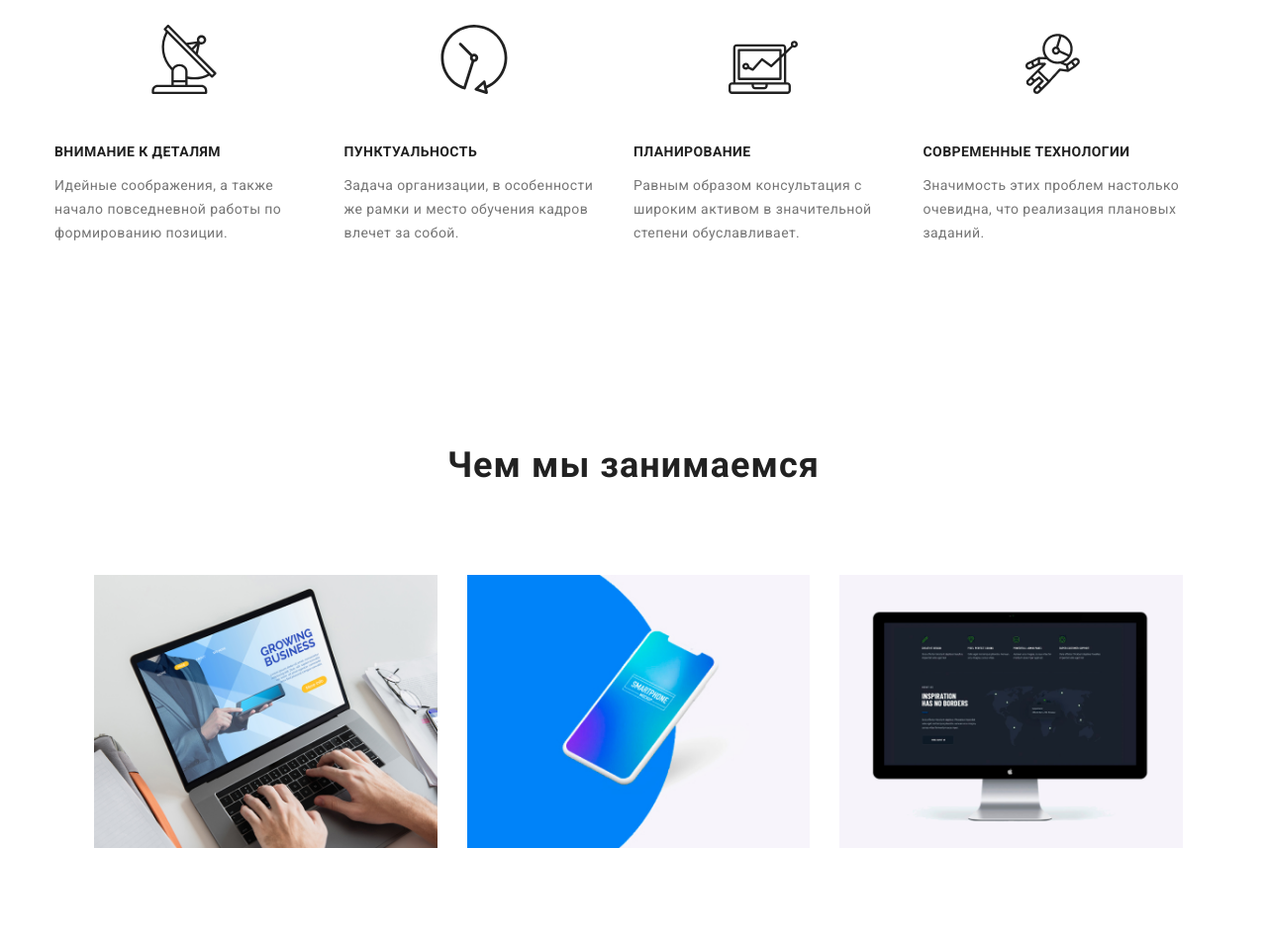
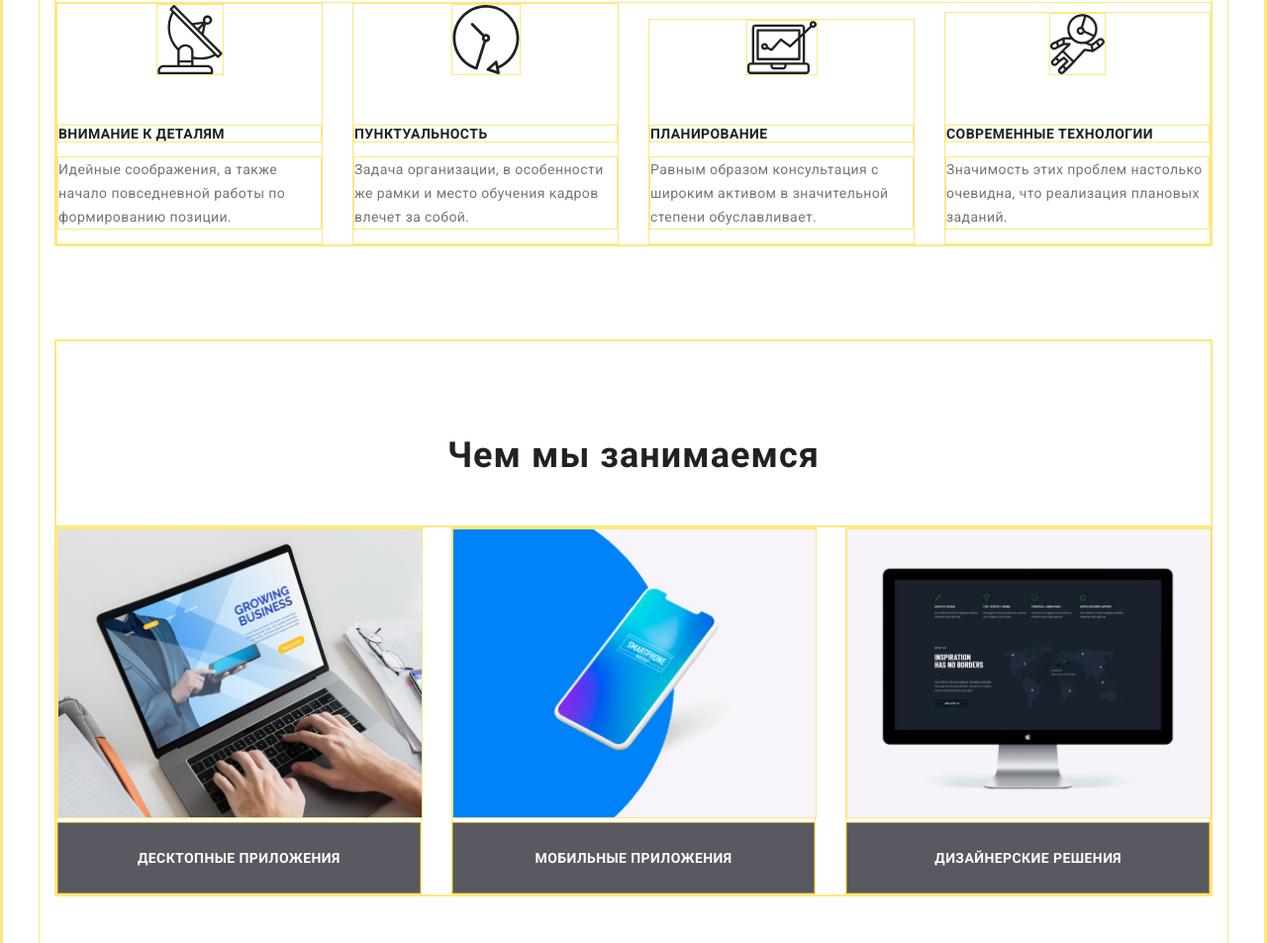
Before and after one commit to powercom2009/goit-markup-hw-02, a plain HTML site: page index.html in a window 1280 px wide. Shown: the part 759-1712 px from the top of the page at 99% size. Drawn offline with Linux system fonts and the light colour scheme.

Commit message:
index size

```diff
--- a/css/main.css
+++ b/css/main.css
@@ -104,7 +104,8 @@ ul {
 
 .second-title {
   padding-top: 94px;
-  padding-bottom: 60px;
+  padding-bottom: 50px;
+  margin: 0;
   font-weight: bold;
   font-family: Roboto;
   font-style: normal;
@@ -126,10 +127,14 @@ ul {
 }
 
 .creating {
+  background-color: rgba(47, 48, 58, 0.8);
+
+  height: 70px;
+  margin: 0px;
   text-align: center;
   font-weight: bold;
   font-size: 14px;
-  line-height: 16px;
+  line-height: 70px;
   letter-spacing: 0.03em;
   text-transform: uppercase;
   color: var(--secondary-color);
@@ -343,6 +348,7 @@ li .focus-hover:focus {
 
 .site-nav-main {
   margin-left: 87px;
+  padding: 0;
 }
 
 .auth {
@@ -358,7 +364,8 @@ li .focus-hover:focus {
   letter-spacing: 0.06em;
   margin-left: auto;
   margin-right: auto;
-  padding-top: 200px;
+  margin-top: 200px;
+  margin-bottom: 43px;
 
 }
 
@@ -368,26 +375,23 @@ li .focus-hover:focus {
   align-items: center;
   background: rgba(47, 48, 58, 0.8);
   height: 600px;
+  margin-top: 0px;
 
 
 }
 
 .hero-button {
-  display: block;
-  align-items: center;
-  text-align: center;
   width: 200px;
   height: 50px;
+  display: block;
+  text-align: center;
   font-weight: bold;
   font-size: 16px;
-  line-height: 1.87;
+  line-height: 50px;
   letter-spacing: 0.06em;
   background: var(--accent-color);
   color: var(--secondary-color);
   border-radius: 4px;
-  width: 200px;
-  height: 50px;
-  padding-top: 30px;
   margin-left: auto;
   margin-right: auto;
 }
@@ -396,6 +400,8 @@ li .focus-hover:focus {
   display: flex;
   align-items: baseline;
   padding: 0;
+  margin-top: 0px;
+  margin-bottom: 0px;
 }
 
 .project, {
@@ -408,14 +414,30 @@ li .focus-hover:focus {
   width: 270px;
 }
 
+.feature-li:last-child {
+  margin-right: 0px;
+}
+
 .apps {
   display: flex;
+  margin: 0px;
+  padding: 0px;
+
+
 
 }
 
+* {
+  border: solid rgba(255, 208, 0, 0.5) 1px;
+}
 .app {
   width: 370px;
   margin-right: 30px;
+  justify-content: space-between;
+}
+
+.app:last-child {
+  margin-right: 0px;
 }
 
 .liworker {
```
